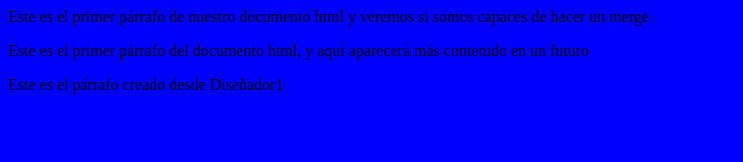
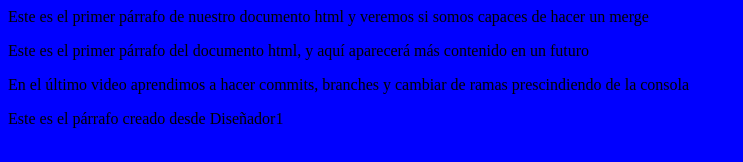
Before and after one commit to DanGH1/GitGitHub_V3, a plain HTML site: page index.html in a window 1280 px wide. Shown: the whole page, without its empty margins (0-743 px from the left). Drawn offline with Linux system fonts and the light colour scheme.

Commit message:
IndexLastModif

```diff
--- a/index.html
+++ b/index.html
@@ -16,6 +16,8 @@
         <p>Este es el primer párrafo de nuestro documento html y veremos si somos capaces de hacer un merge</p>
         <p>Este es el primer párrafo del documento html, y aquí aparecerá más contenido en un futuro</p>
 
+        <p>En el último video aprendimos a hacer commits, branches y cambiar de ramas prescindiendo de la consola</p>
+
 
 
 
```
